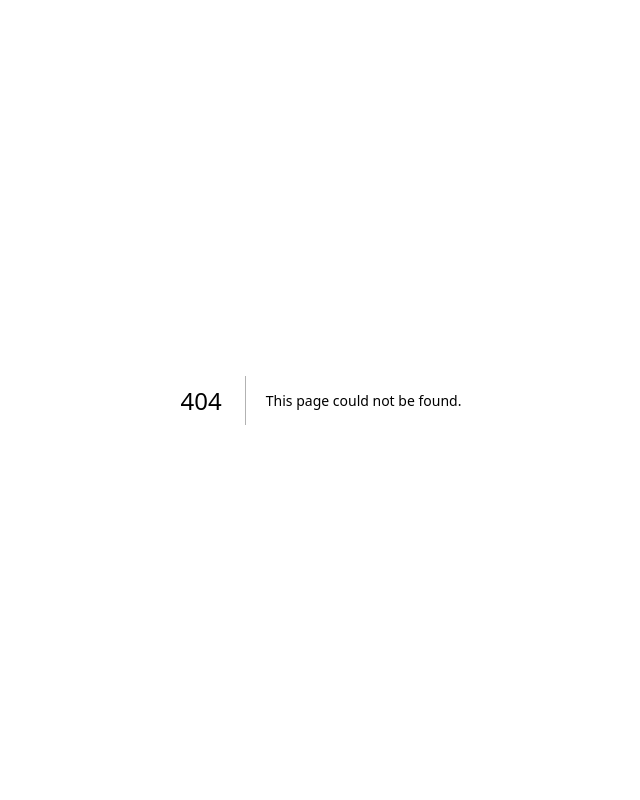
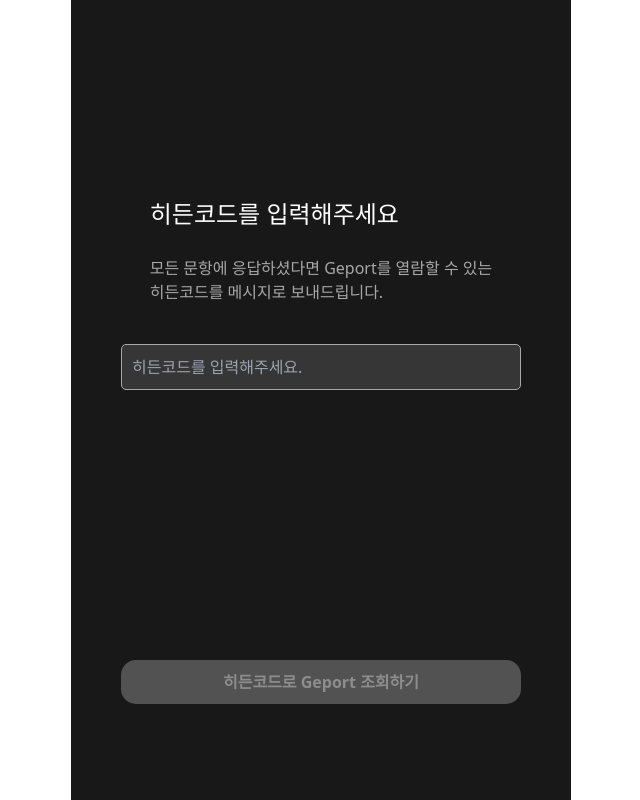
Before and after one commit to GO-GlobalOptimum/Geport-MVP-FE, a Next.js app: page /hidden-code in a window 1280 px wide. Before the commit this address had no page. Shown: the whole page, without its empty margins (319-959 px from the left). Built offline with nearby package versions, Linux system fonts and the light colour scheme.

Commit message:
[ADD] view 페이지 추가

```diff
--- /dev/null
+++ b/db.json
@@ -0,0 +1,19 @@
+{
+  "posts": [
+    {
+      "id": 1,
+      "title": "json-server",
+      "author": "typicode"
+    }
+  ],
+  "comments": [
+    {
+      "id": 1,
+      "body": "some comment",
+      "postId": 1
+    }
+  ],
+  "profile": {
+    "name": "typicode"
+  }
+}
--- a/package.json
+++ b/package.json
@@ -14,6 +14,7 @@
     "react-dom": "^18"
   },
   "devDependencies": {
+    "@types/node": "20.12.3",
     "@types/react": "18.2.74",
     "autoprefixer": "^10.0.1",
     "eslint": "^8",
--- /dev/null
+++ b/src/app/hidden-code/page.js
@@ -0,0 +1,70 @@
+"use client"
+import { useState } from 'react';
+import { useRouter } from 'next/navigation';
+
+export default function HiddenCodePage() {
+    const router = useRouter();
+    const [hiddenCode, setHiddenCode] = useState('');
+
+    const handleSubmit = (event) => {
+        event.preventDefault();
+        // 여기에 히든코드 검증 및 처리 로직을 추가할 수 있습니다.
+        // 예를 들어, 서버에 히든코드를 전송하고 유효한 코드인지 확인하는 등의 로직을 수행할 수 있습니다.
+        // 이 예시에서는 히든코드가 유효하다고 가정하고 "/" 경로로 이동합니다.
+
+        // 입력값이 '1'이면 해당 값을 id로 설정하여 view/[id] 페이지로 이동
+        if (hiddenCode.trim() === '1') {
+            router.push(`/view/${hiddenCode}`);
+        } else {
+            // 다른 경우에는 기본 경로인 '/'로 이동
+            router.push('/');
+        }
+    };
+
+    const isButtonDisabled = hiddenCode.trim() === ''; // 입력값이 비어있으면 버튼 비활성화
+
+    return (
+        <div style={{backgroundColor: "#181818", height: '100vh', color: 'white', display: 'flex', flexDirection: 'column', justifyContent: 'center', alignItems: 'center'}}>
+            <div style={{marginBottom: '40px'}}>
+                <div style={{marginTop:'100px'}}>
+                    <h2 style={{color:'white', fontSize: '24px'}}>히든코드를 입력해주세요</h2>
+                </div>
+                <br/>
+                <div>
+                    <span style={{color: "#A8A8A8"}}>모든 문항에 응답하셨다면 Geport를 열람할 수 있는</span>
+                    <br />
+                    <span style={{color: "#A8A8A8"}}>히든코드를 메시지로 보내드립니다.</span>
+                </div>
+            </div>
+            <form onSubmit={handleSubmit} style={{display: 'flex', flexDirection: 'column', alignItems: 'center'}}>
+                <input
+                    type="text"
+                    value={hiddenCode}
+                    onChange={(e) => setHiddenCode(e.target.value)}
+                    style={{background: '#363636', color : '#C6C6C6', padding: '10px', borderRadius: '5px', border: '1px solid #A8A8A8', marginBottom: '20px', width: '400px'}}
+                    placeholder="히든코드를 입력해주세요."
+                />
+
+                <div style={{marginTop:'250px'}}>
+                    <button
+                        type="submit"
+                        style={{
+                            color: isButtonDisabled ? '#8D8D8D':'#0C0C0C',
+                            backgroundColor: isButtonDisabled ? '#525252' : '#1AE57C', // 버튼 비활성화 상태일 때와 활성화 상태일 때의 배경색 변경
+                            padding: '10px 30px',
+                            borderRadius: '15px',
+                            border: 'none',
+                            fontWeight: 'bold',
+                            width: '400px',
+                            cursor: isButtonDisabled ? 'not-allowed' : 'pointer', // 버튼 비활성화 상태일 때와 활성화 상태일 때의 커서 변경
+                            marginTop: 'auto' // 버튼을 하단으로 이동
+                        }}
+                        disabled={isButtonDisabled} // 버튼 활성화/비활성화
+                    >
+                        히든코드로 Geport 조회하기
+                    </button>
+                </div>
+            </form>
+        </div>
+    );
+}
--- /dev/null
+++ b/src/app/view/[id]/page.js
@@ -0,0 +1,71 @@
+"use client"
+import { useState, useEffect } from 'react';
+import { useParams, useRouter } from 'next/navigation';
+import Image from "next/image";
+import Link from "next/link";
+import {white} from "next/dist/lib/picocolors";
+
+export default function UserviewPage() {
+    const router = useRouter();
+    const params = useParams();
+    const id = params.id;
+    const username = "Can";
+    const intro_sentence = "잠은 죽어서 자..!";
+    // 페이지의 디자인 상태를 관리하는 상태 변수
+    const [showAlternateDesign, setShowAlternateDesign] = useState(false);
+
+    useEffect(() => {
+        // 3초 후에 다른 디자인을 보여주도록 타이머 설정
+        const timer = setTimeout(() => {
+            setShowAlternateDesign(true);
+        }, 3000);
+        // 컴포넌트가 언마운트되면 타이머를 정리하여 메모리 누수를 방지합니다.
+        return () => clearTimeout(timer);
+    }, []); // useEffect는 컴포넌트가 렌더링될 때 한 번만 실행됩니다.
+
+    return (
+        <div style={{ backgroundColor: "#181818", height: '100vh', color: 'white', display: 'flex', flexDirection: 'column', justifyContent: 'center', alignItems: 'center' }}>
+            {/* 조건부 렌더링을 사용하여 디자인을 변경 */}
+            {showAlternateDesign ? (
+                <div>
+                <div style={{
+                    backgroundColor: "#1AE57C",
+                    height: '50vh',
+                    width:'55vh',
+                    color: 'white',
+                    display: 'flex',
+                    justifyContent: 'center',
+                    alignItems: 'center',
+                    flexDirection: 'column',
+                    clipPath: 'polygon(0 0, 100% 0, 100% 100%, 0 100%)'
+                }}>
+                    <div>
+                    <h2 style={{color:'black', fontSize: '24px'}}>{intro_sentence}</h2>
+                    <h2 style={{color:'black', fontSize: '24px'}}>{username}님의 iGeport</h2>
+                        <span style={{color: "gray"}}>{username}님의 블로그와 답변을 바탕으로</span>
+                        <br />
+                        <span style={{color: "gray"}}>퍼스널브랜딩에 필요한 심리 보고서를 준비했어요.</span>
+                    </div>
+                </div>
+                    <div style={ {display : 'flex', flexDirection: 'column', justifyContent: 'center', alignItems: 'center'}}>
+                        <Link href="/">
+                            <button style={{color: '#0c0c0c', backgroundColor: '#1AE57C', padding: '10px 30px', borderRadius: '15px', width: '400px', fontWeight: 'bold', marginTop: '150px'}}>다음으로</button>
+                        </Link>
+                    </div>
+                </div>
+            ) : (
+                <div style={{ backgroundColor: "#181818", height: '100vh', color: 'white', display: 'flex', justifyContent: 'center', alignItems: 'center', flexDirection: 'column' }}>
+                    <div style={{ marginTop: '30px' }}>
+                        <Image src={"/image/logo.svg"} width={120} height={120} alt="Logo" />
+                    </div>
+                    <h2 style={{ color: 'white', fontSize: '24px', padding: '40px' }}>iGeport 결과 보고서</h2>
+                    <div style={{ marginTop: '30px', textAlign: 'center' }}>
+                        <span style={{ color: "#A8A8A8" }}>iGeport는 총 여섯 단계로</span>
+                        <br />
+                        <span style={{ color: "#A8A8A8" }}>블로그에 드러난 당신의 심리를 분석합니다.</span>
+                    </div>
+                </div>
+            )}
+        </div>
+    );
+    }
--- /dev/null
+++ b/src/app/view/page.js
@@ -0,0 +1,26 @@
+// "use client"
+import Image from "next/image";
+import Link from "next/link";
+export default function view() {
+    return (
+        <div style={{backgroundColor: "#181818", height: '100vh', color: 'white', display: 'flex', justifyContent: 'center', alignItems: 'center', flexDirection: 'column'}}>
+            <div style = {{marginTop : '30px'}}>
+                <Image src={"image/logo.svg"} width={120} height={120}/>
+            </div>
+            <h2 style={{color:'white', fontSize: '24px', padding : '40px'}}>히든코드를 받으셨나요?</h2>
+            <div style={{marginTop: '30px', textAlign: 'center'}}>
+                <span style={{color: "#A8A8A8"}}>Geport를 열람할 수 있는 히든코드를</span>
+                <br />
+                <span style={{color: "#A8A8A8"}}>입력하신 전화번호로 보내드립니다.</span>
+            </div>
+            <div style={{marginTop : '30px', textAlign: 'center'}}>
+                <span style={{color: "#A8A8A8"}}>아직 히든코드를 받지 못했다면</span>
+                <br />
+                <span style={{color: "#A8A8A8"}}>조금만 더 기다려주세요.</span>
+            </div>
+            <Link href="/hidden-code">
+                <button style={{color: '#0c0c0c', backgroundColor: '#1AE57C', padding: '10px 30px', borderRadius: '15px', width: '400px', fontWeight: 'bold', marginTop: '150px'}}>히든코드로 Geport 조회하기</button>
+            </Link>
+        </div>
+    );
+}
```
Also changed, not shown: 1 other file (tests, documents, lock files or other folders).
